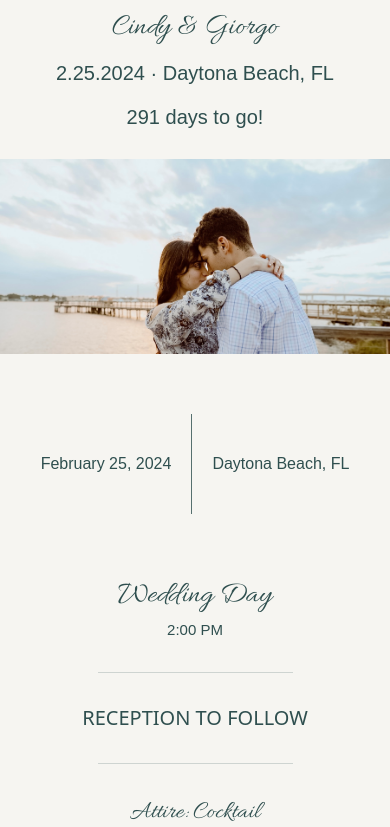
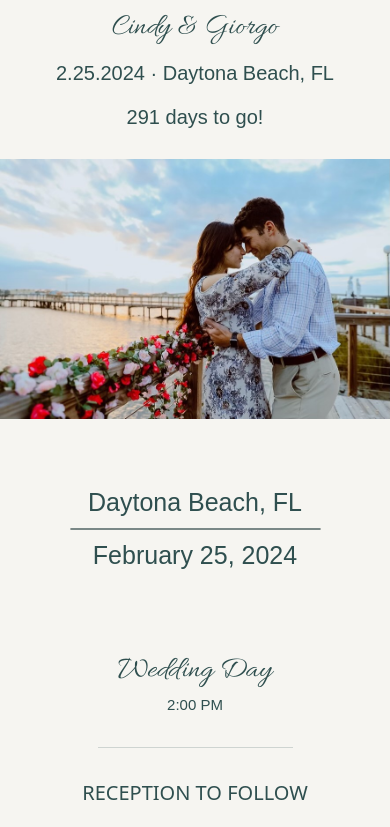
Before and after one commit to gkaramanis1/wedding, a Flask app: page / in a window 390 px wide. Shown: the part 100-927 px from the top of the page. Run offline with Flask 3, Linux system fonts and the light colour scheme; some libraries are stand-ins or nearby versions.

Commit message:
fixed styles

```diff
--- a/wedding/templates/home.html
+++ b/wedding/templates/home.html
@@ -40,9 +40,9 @@
 
 
 
-    @media screen and (max-width: 768px) {
+    @media screen and (max-width: 767px) {
       h1 {
-        font-size: 40px;
+        font-size: 50px;
       }
 
       h2 {
@@ -53,6 +53,20 @@
         font-size: 20px;
 
       }
+      .description {
+            flex-direction: column;
+            text-align: center;
+            font-size: 25px;
+            margin-bottom: 120px;
+            margin-top: 50px;
+        }
+
+      .description hr {
+            transform: rotate(90deg);
+            height: 250px;
+            margin-bottom: -170px;
+            margin-top: -170px;
+        }
 
     }
 
@@ -65,8 +79,15 @@
             max-width: 1200px;
             max-height: 2099px;
         }
+
         .description {
-            font-size: 40px;
+            font-size: 30px;
+            margin-bottom: 60px;
+        }
+
+        .description hr {
+            height: 100px;
+            margin: 0 20px;
         }
     }
 
@@ -95,10 +116,6 @@
       background-color: transparent;
     }
 
-    .flower {
-      width: 100%;
-      max-height: 260px;
-    }
   </style>
 </head>
 <body>
@@ -109,12 +126,12 @@
     <h3 id="countdown"></h3>
   </div>
   <div class="image-container">
-    <img src="../static/landscape.jpeg" alt="wedding">
+    <img src="../static/landscape1.jpeg" alt="wedding">
   </div>
-  <div class="description" style="display: flex; justify-content: center; align-items: center; margin-bottom: 60px;">
-    <div style="margin: 0; padding: 0;  font-family: 'Corbel', sans-serif; color: #2F4F4F; font-weight: 300;">February 25, 2024</div>
-    <hr style="border-left: 1px solid #2F4F4F; height: 100px; margin: 0 20px; opacity: 0.8;"/>
-    <div style="margin: 0; padding: 0;  font-family: 'Corbel', sans-serif; color: #2F4F4F; font-weight: 300;">Daytona Beach, FL</div>
+  <div class="description" style="display: flex; justify-content: center; align-items: center;">
+    <div style="font-family: 'Corbel', sans-serif; color: #2F4F4F; font-weight: 300;">February 25, 2024</div>
+    <hr style="border-left: 1px solid #2F4F4F; opacity: 0.8;"/>
+    <div style="font-family: 'Corbel', sans-serif; color: #2F4F4F; font-weight: 300;">Daytona Beach, FL</div>
   </div>
   <div style="margin-bottom: 100px;">
     <div style="
--- a/wedding/templates/travel.html
+++ b/wedding/templates/travel.html
@@ -61,16 +61,14 @@
       <li class="slide-up" style="padding-bottom: 15px; animation-delay: 1.1s;">Check-In: Saturday, February 24, 2024</li>
       <li class="slide-up" style="padding-bottom: 15px; animation-delay: 1.4s;">Check-Out: Monday, February 26, 2024</li>
       <li class="slide-up" style="padding-bottom: 15px; animation-delay: 1.7s;">Rate: $209 per night</li>
-      <li class="slide-up" style="animation-delay: 2.0s;">Use Code: PKW</li>
     </ul>
 
     <p class="slide-up" style="color: #2F4F4F; font-family: 'Corbel', sans-serif; font-size: 17px; animation-delay: 2.3s;">
-      For the block code to apply, all reservation need to be made on or before
-      Friday, June 17th, 2022
+      For the block rate to apply, all reservation need to be made before  January 25th, 2024
     </p>
 
     <a
-      href="https://embassysuites.hilton.com/en/es/groups/personalized/O/ORLOFES-PKW-20220708/index.jhtml?WT.mc_id=POG"
+      href="https://www.hilton.com/en/hotels/dabofgi-hilton-garden-inn-daytona-beach-oceanfront/"
     >
     <button type="button" class="btn slide-up" style="background-color: #2F4F4F; border-color: #2F4F4F; font-size: 20px; padding: 10px 20px; border-radius: 5px; cursor: pointer; margin-top: 15px; ;animation-delay: 2.6s; color: whitesmoke;">
         Website
```
Also changed, not shown: wedding/static/landscape1.jpeg (added).
